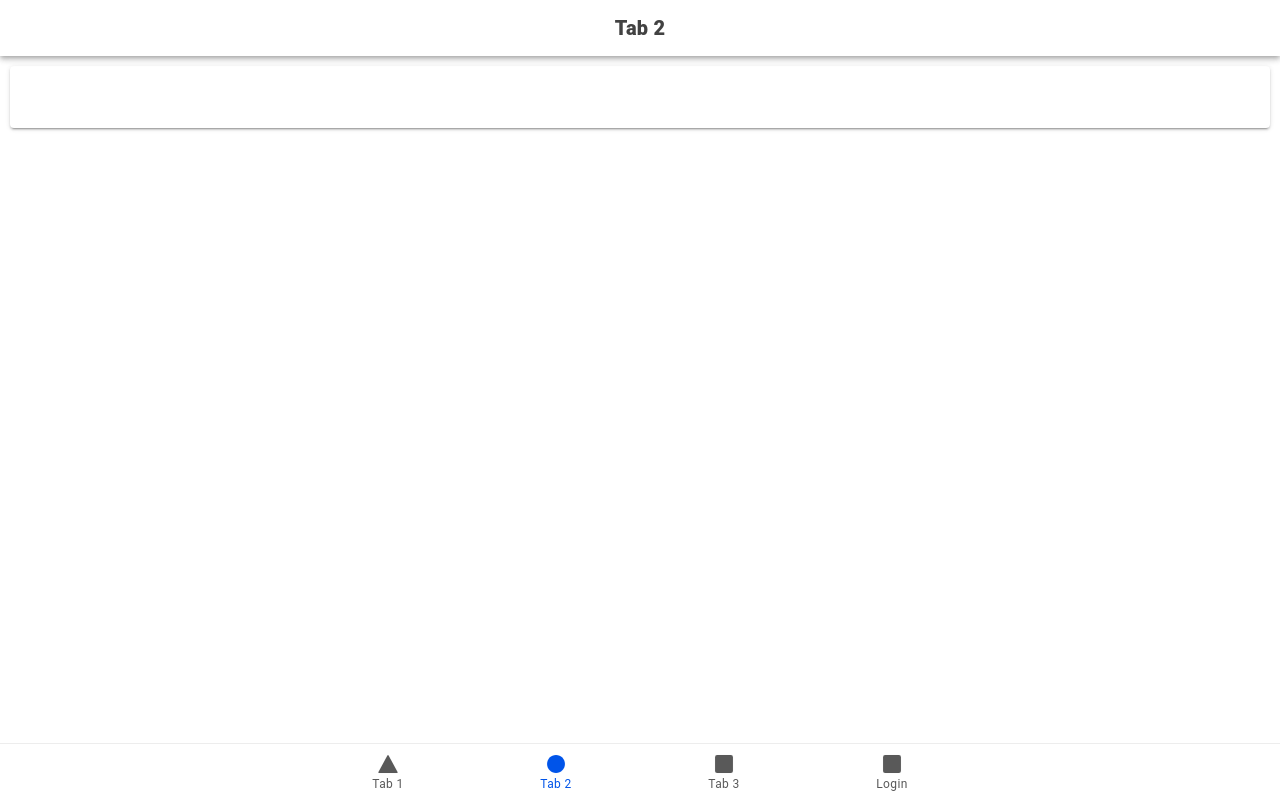
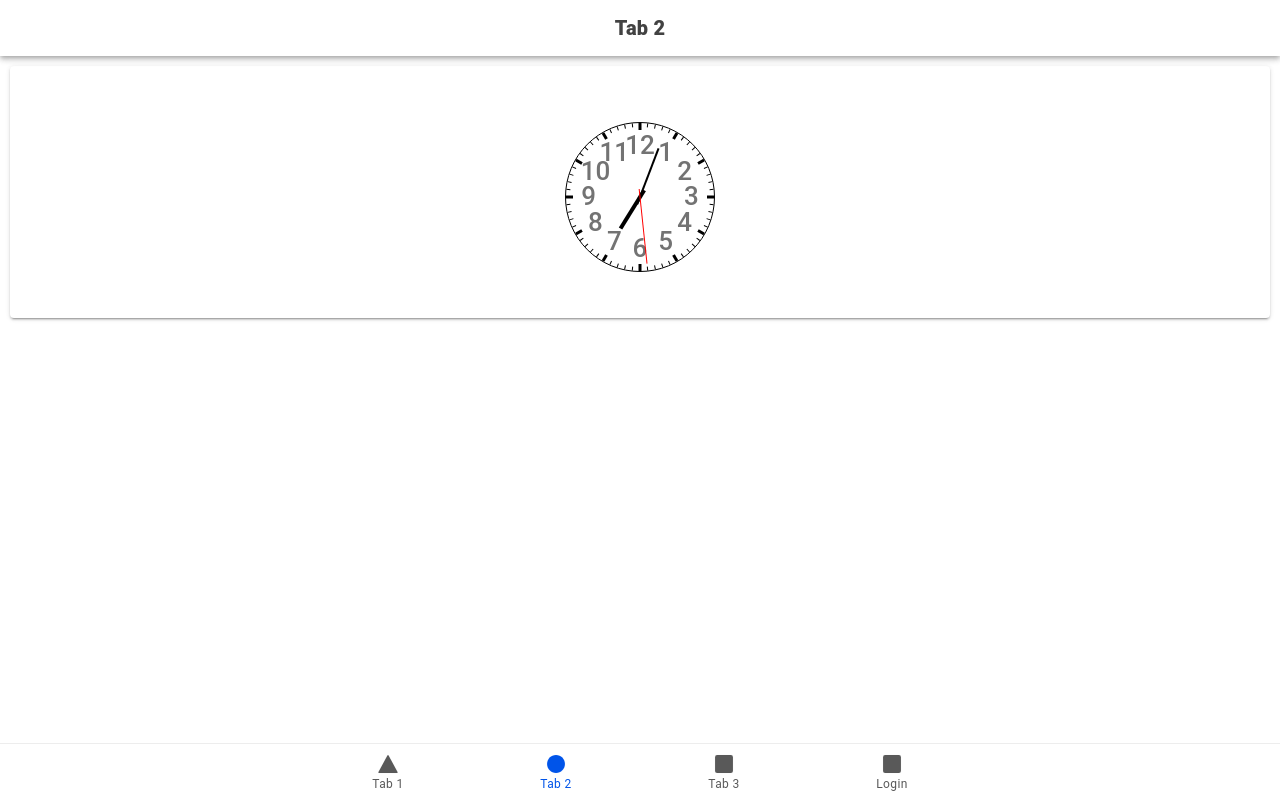
Before and after one commit to AyamNil/Attendify, a React (Vite) app: page /tab2 in a window 1280 px wide. Built offline with nearby package versions, Linux system fonts and the light colour scheme.

Commit message:
first commit

```diff
--- a/src/pages/Tab2.tsx
+++ b/src/pages/Tab2.tsx
@@ -1,9 +1,22 @@
-import React from 'react';
+import React, { useEffect, useState } from 'react';
 import { IonCard, IonCardHeader, IonContent, IonHeader, IonPage, IonTitle, IonToolbar } from '@ionic/react';
 // import Clock from 'react-live-clock'; // Import the Clock component
 // import Clock from 'react-live-clock';
+import 'react-clock/dist/Clock.css';
+import Clock from 'react-clock';
 
+import './Tab2.scss';
 const Tab2: React.FC = () => {
+  const [value, setValue] = useState(new Date());
+  useEffect(() => {
+    const interval = setInterval(() => setValue(new Date()), 1000);
+
+    return () => {
+      clearInterval(interval);
+    };
+  }, []);
+
+
   return (
     <IonPage>
       <IonHeader>
@@ -12,14 +25,11 @@
         </IonToolbar>
       </IonHeader>
       <IonContent fullscreen>
-        <IonCard>
+        <IonCard className='card-container'>
           <IonCardHeader>
             {/* Wrap the Clock component inside an element */}
             <h1>
-              {/* <Clock
-                format={'HH:mm:ss'}
-                ticking={true}
-                timezone={'US/Pacific'} /> */}
+               <Clock value={value} className={"class1"} renderHourMarks={true} renderNumbers={true}/>
             </h1>
           </IonCardHeader>
         </IonCard>
```
Also changed, not shown: 1 other file (tests, documents, lock files or other folders).
